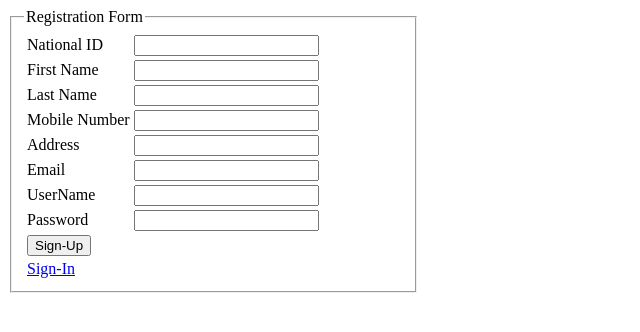
After one commit to jpssasadara/Farm-Management-System-IOT, a PHP site: page /FmsFarmSide6/User_side/farmManagement/Login_Registration/RegisterShop.html in a window 1280 px wide. The commit adds this page. Shown: the top 332 px of the page, without its empty margins (0-640 px from the left). Run offline with PHP 8.4, Linux system fonts and the light colour scheme.

Commit message:
Add shop registration

```diff
--- /dev/null
+++ b/User_side/farmManagement/Login_Registration/RegisterShop.html
@@ -0,0 +1,51 @@
+<!DOCTYPE html>
+<html lang="en">
+<head>
+    <meta charset="UTF-8">
+    <title>Title</title>
+    <title>Sign-Up</title>
+</head>
+<body id="body-color">
+<div id="Sign-Up">
+    <fieldset style="width:30%"><legend>Registration Form</legend>
+        <table border="0">
+            <form method="POST" action="RegisterShop.php">
+                <tr>
+                    <td> National ID</td><td> <input type="text" name="nic"></td>
+                </tr>
+                <tr>
+                    <td>First Name</td><td> <input type="text" name="fname"></td>
+                </tr>
+                <tr>
+                    <td>Last Name</td><td> <input type="text" name="lname"></td>
+                </tr>
+                <tr>
+                    <td>Mobile Number</td><td> <input type="text" name="mobile"></td>
+                </tr>
+
+                <tr>
+                    <td>Address</td><td> <input type="text" name="address"></td>
+                </tr>
+                <tr>
+                    <td>Email</td><td> <input type="text" name="email"></td>
+                </tr>
+                <tr>
+                    <td> UserName</td><td> <input type="text" name="username"></td>
+                </tr>
+
+                <tr>
+                    <td>Password</td><td> <input type="password" name="password"></td>
+                </tr>
+                <tr>
+                    <td><input id="button" type="submit" name="submit" value="Sign-Up"></td>
+                </tr>
+                <tr>
+                    <td><a class="btn" href="LoginShop.html">Sign-In</a></td>
+                </tr>
+            </form>
+        </table>
+    </fieldset>
+
+</div>
+</body>
+</html>
--- a/User_side/farmManagement/shopping_cart/Order_foods.php
+++ b/User_side/farmManagement/shopping_cart/Order_foods.php
@@ -19,7 +19,7 @@ if ($result = $mysqli->query($query)) {
     /* fetch associative array */
 
     while ($row = $result->fetch_array()) {
-        echo $row['name'];
+        //echo $row['name'];
         echo "<div class='well'>";
         $a="<img src='../../../module/Items/upload/$row[name]'/>";
         echo "<ul class='list-unstyled'>";
--- a/User_side/farmManagement/shopping_cart/shoppingcart_registration.php
+++ b/User_side/farmManagement/shopping_cart/shoppingcart_registration.php
@@ -58,10 +58,11 @@
     <!-- Grid row -->
     <div class="form-group row">
         <!-- Material input -->
-        <label for="email" class="col-sm-2 col-form-label">Date(Wanted)</label>
+        <label for="email" class="col-sm-2 col-form-label">Date you want</label>
         <div class="col-sm-10">
             <div class="md-form mt-0">
-                <input type="text" class="form-control" name="date" placeholder="Date">
+                <input type="date" class="form-control" name="date" placeholder="Date">
+
             </div>
         </div>
     </div>
```
Also changed, not shown: User_side/farmManagement/Login_Registration/LoginShop.html (added, +22 -0 lines), User_side/farmManagement/Login_Registration/LoginShop.php (added, +35 -0 lines), User_side/farmManagement/Login_Registration/RegisterShop.php (added, +29 -0 lines).
